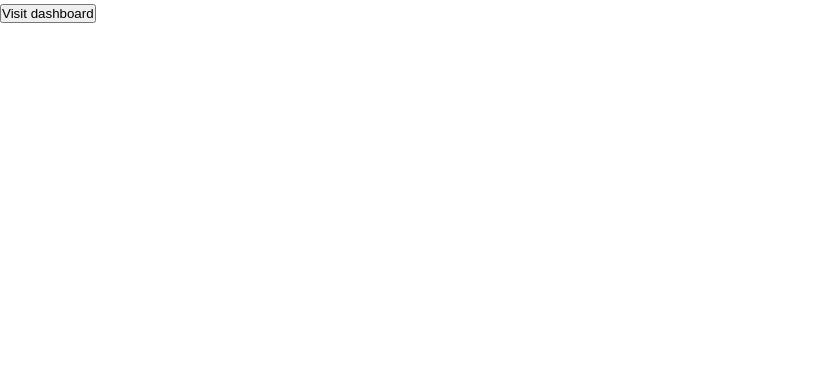
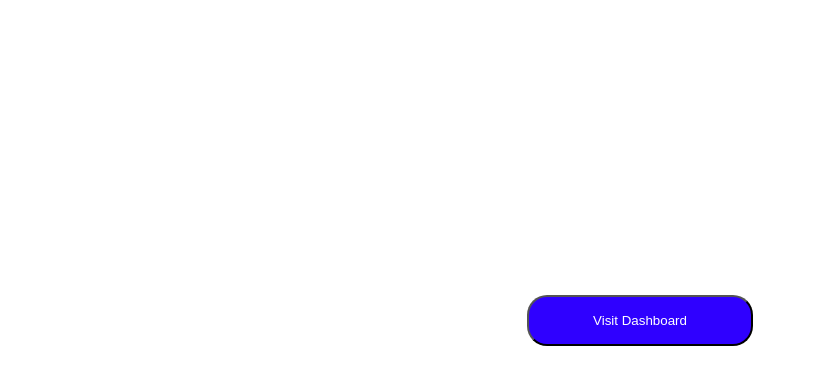
Before and after one commit to zeeshan038/Admin-Dashboard_, a React (Vite) app: page / in a window 1280 px wide. Shown: the top 384 px of the page, without its empty margins (0-816 px from the left). Built offline with nearby package versions, Linux system fonts and the light colour scheme.

Commit message:
button updated

```diff
--- a/src/App.tsx
+++ b/src/App.tsx
@@ -8,7 +8,9 @@ const Products = lazy(()=>import("./pages/Products") ) ;
 const BarChart = lazy(()=>import("./pages/charts/BarChart") ) ;
 const Pie = lazy(()=>import("./pages/charts/Pie") ) ;
 const Line= lazy(()=>import("./pages/charts/Line") ) ;
+const VisitDashboard= lazy(()=>import("./pages/VisitDashboard") ) ;
 import Loader from "./components/Loader";
+
 const Stopwatch = lazy(()=>import("./pages/apps/Stopwatch"));
 const Coupon= lazy(()=>import("./pages/apps/Coupon"));
 
@@ -24,7 +26,7 @@ function App() {
       <BrowserRouter>
        <Suspense fallback={<Loader/>}>
       <Routes>
-      <Route path={'/'} element = {<Link to={"/admin/dashboard"}><button>Visit dashboard</button></Link>}/>
+      <Route path={'/'} element = {<VisitDashboard/>}/>
         <Route path={'/admin/dashboard'} element = {<Dashboard/>}/>
         <Route path={'/admin/product'} element = {<Products/>}/>
         <Route path={'/admin/customer'} element = {<Customer/>}/>
--- /dev/null
+++ b/src/pages/VisitDashboard.tsx
@@ -0,0 +1,12 @@
+import { Link } from "react-router-dom"
+
+const VisitDashboard = () => {
+  return (
+    <div>
+
+        <Link to="/admin/dashboard" className="visitDashboard"><button>Visit Dashboard</button></Link>
+    </div>
+  )
+}
+
+export default VisitDashboard
--- a/src/styles/_mediaquery.scss
+++ b/src/styles/_mediaquery.scss
@@ -33,7 +33,7 @@
   }
 }
 
-@media  screen and  (max-width:600px) {
+@media  screen and  (max-width:800px) {
     .productManagment{
         flex-direction: column;
         align-items: center;
--- a/src/styles/app.scss
+++ b/src/styles/app.scss
@@ -351,3 +351,16 @@ a{
     }
 
   }
+
+  .visitDashboard {
+    @include flex;
+    height: 80vh;
+    >button{
+    cursor: pointer;
+       padding: 1rem 4rem;
+       border-radius: 20px;
+       background-color: rgb(47, 0, 255);
+       color: white;
+
+    }
+  }
```
